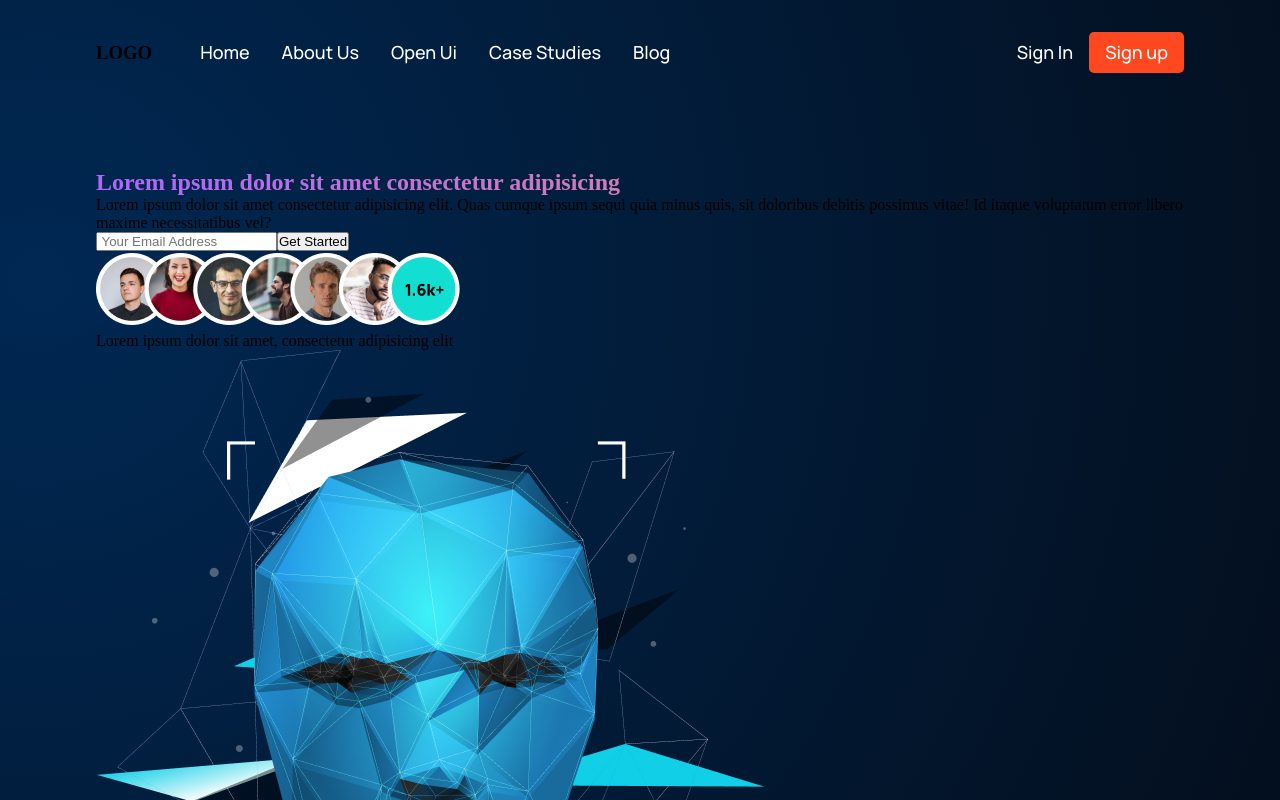
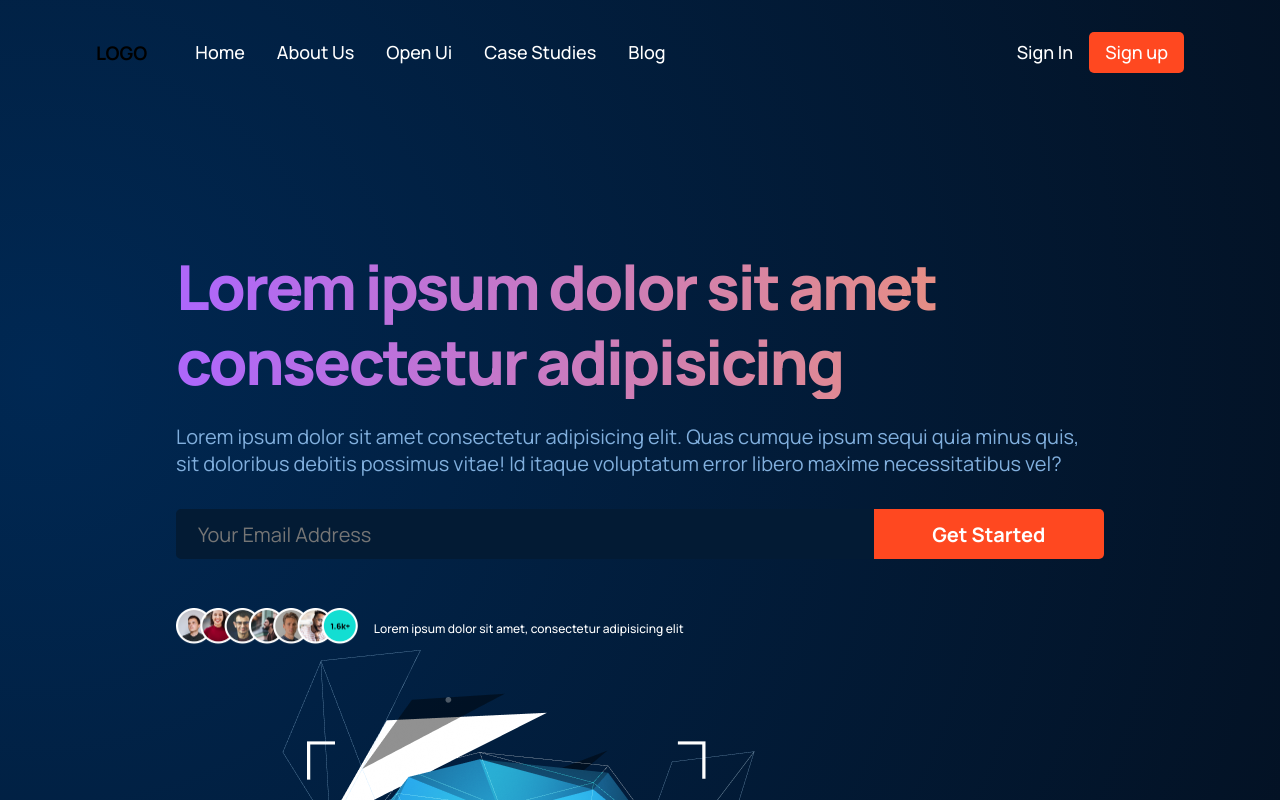
Before and after one commit to MilanDupalo/greedy.ninja, a React (Create React App) app: page / in a window 1280 px wide. Shown: the top 800 px of the page. Built offline with nearby package versions, Linux system fonts and the light colour scheme.

Commit message:
style for header (css)

```diff
--- a/src/app.css
+++ b/src/app.css
@@ -3,6 +3,7 @@
   padding: 0;
   margin: 0;
   scroll-behavior: smooth;
+  font-family: var(--font-family);
 }
 
 body {
--- a/src/containers/header/Header.jsx
+++ b/src/containers/header/Header.jsx
@@ -7,31 +7,37 @@ export const Header = () => {
   return (
     <header className="header section__padding" id="home">
       <section className="header-content">
-        <h1 className="gradient__text">
+        <h1 className="header-content-title gradient__text">
           Lorem ipsum dolor sit amet consectetur adipisicing
         </h1>
-        <p>
+        <p className="header-content-text">
           Lorem ipsum dolor sit amet consectetur adipisicing elit. Quas cumque
           ipsum sequi quia minus quis, sit doloribus debitis possimus vitae! Id
           itaque voluptatum error libero maxime necessitatibus vel?
         </p>
 
         <form action="" className="header-content__input">
-          <input type="email" placeholder=" Your Email Address" />
-          <button type="button" className="btn">
+          <input
+            className="form-input"
+            type="email"
+            placeholder=" Your Email Address"
+          />
+          <button type="button" className="btn header-btn">
             Get Started
           </button>
         </form>
 
         <section className="header-content__people">
           <figure>
-            <img src={people} />
+            <img className="people-img" src={people} alt="people" />
           </figure>
-          <p>Lorem ipsum dolor sit amet, consectetur adipisicing elit</p>
+          <p className="people-text">
+            Lorem ipsum dolor sit amet, consectetur adipisicing elit
+          </p>
         </section>
 
-        <figure className="header-image">
-          <img src={ai} alt="ai" />
+        <figure className="header-image-box">
+          <img className="header-image" src={ai} alt="ai" />
         </figure>
       </section>
     </header>
--- a/src/containers/header/header.css
+++ b/src/containers/header/header.css
@@ -1,3 +1,95 @@
 .header {
   display: flex;
 }
+
+.header-content {
+  flex: 1;
+  display: flex;
+  justify-content: center;
+  align-items: flex-start;
+  flex-direction: column;
+  margin: 5rem;
+}
+
+.header-content-title {
+  font-weight: 800;
+  font-size: 62px;
+  line-height: 75px;
+  letter-spacing: -0.04em;
+}
+
+.header-content-text {
+  font-size: 20px;
+  line-height: 27px;
+  color: var(--color-text);
+  margin-top: 1.5rem;
+}
+
+.header-content__input {
+  width: 100%;
+  margin: 2rem 0 1rem;
+  display: flex;
+}
+
+.form-input {
+  flex: 2;
+  width: 100%;
+  background: var(--color-footer);
+  border-radius: 5px 0px 0px 5px;
+  font-size: 20px;
+  line-height: 27px;
+  min-height: 50px;
+  border: 2px solid var(--color-footer);
+  outline: none;
+  color: white;
+  padding: 0 1rem;
+}
+
+.header-btn {
+  flex: 0.6;
+  width: 100%;
+  border: none;
+  min-height: 50px;
+  background: #ff4820;
+  border-radius: 0px 5px 5px 0px;
+  font-weight: bold;
+  font-size: 20px;
+  line-height: 27px;
+  cursor: pointer;
+  padding: 0 1rem;
+  color: white;
+}
+
+.header-content__people {
+  display: flex;
+  width: 100%;
+  align-items: center;
+  justify-content: flex-start;
+  margin-top: 2rem;
+}
+
+.people-img {
+  width: 181.79px;
+  height: 38px;
+}
+
+.people-text {
+  font-weight: 500;
+  margin-left: 1rem;
+  font-size: 12px;
+  line-height: 38px;
+  color: white;
+  text-align: center;
+}
+
+.header-img-box {
+  flex: 1;
+  display: flex;
+  justify-content: center;
+  align-items: center;
+}
+
+.header-img {
+  width: 100%;
+  height: 100%;
+}
```
